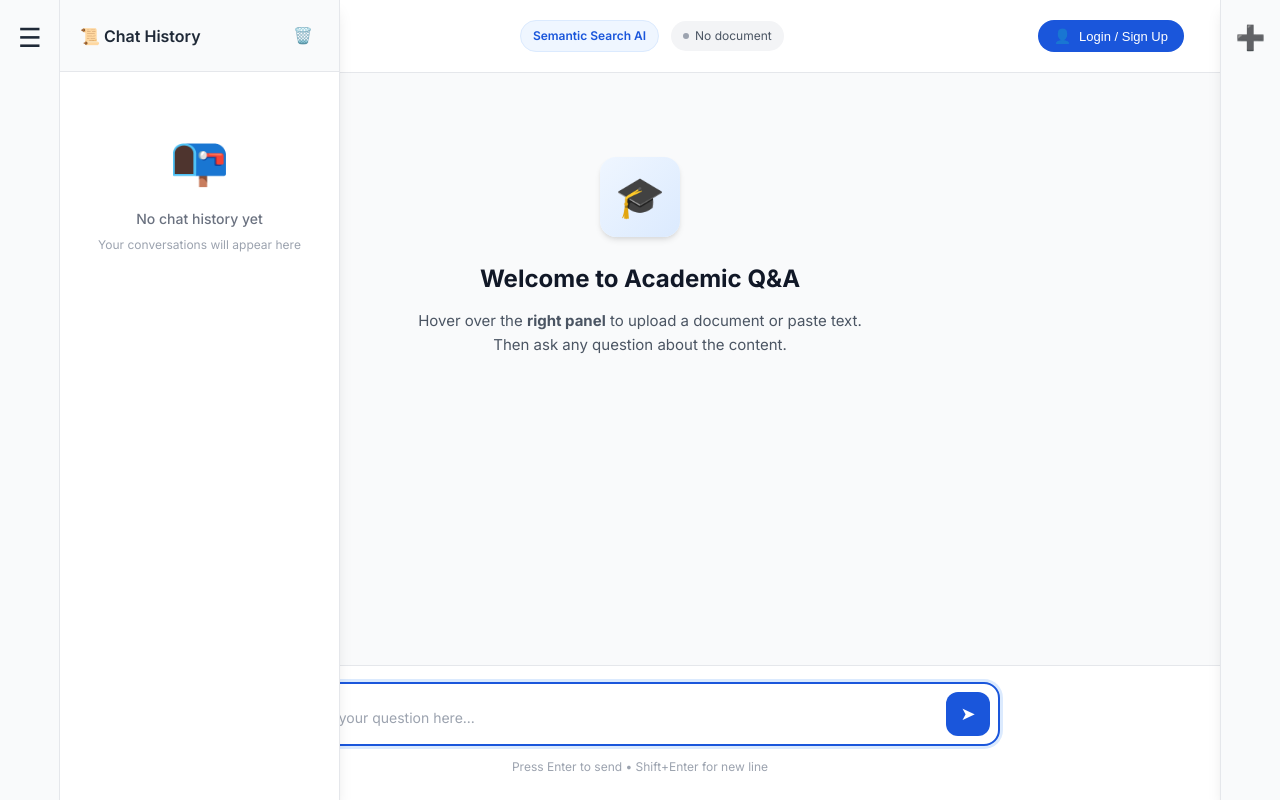
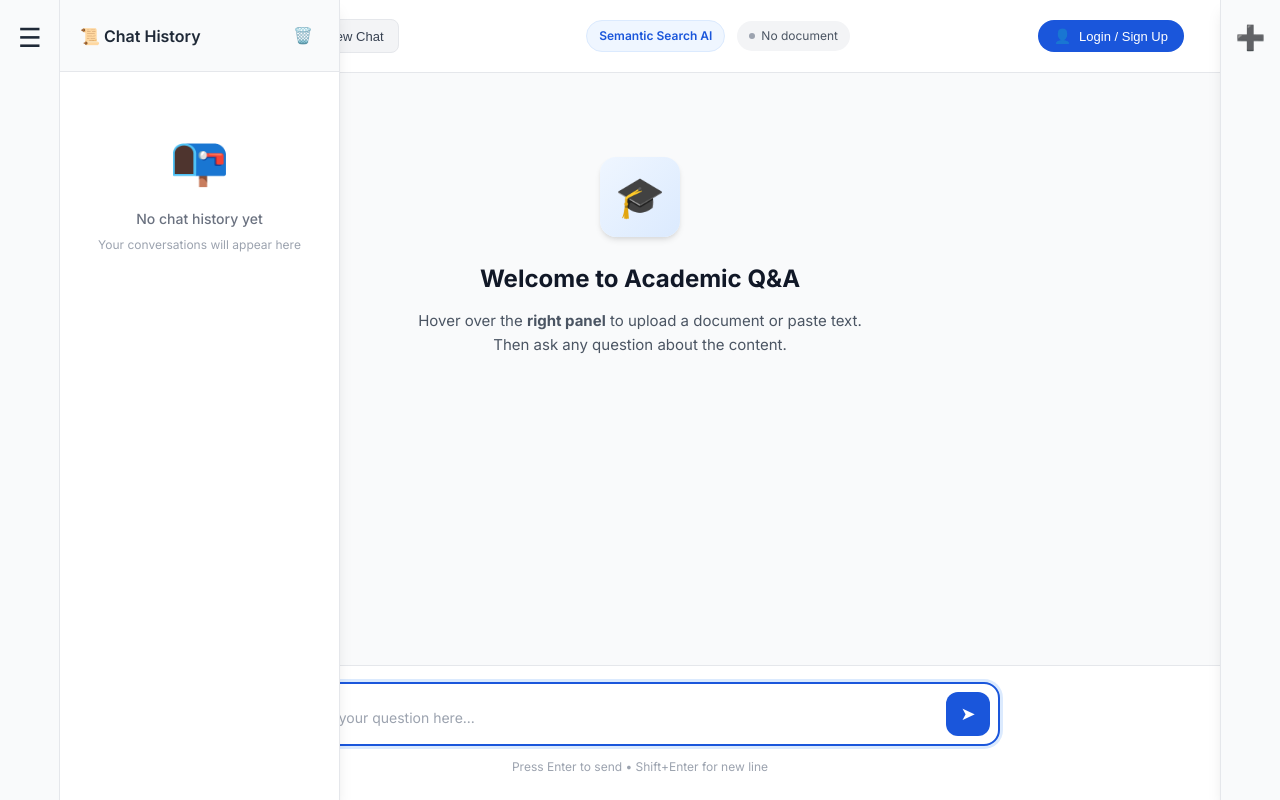
Before and after one commit to Sathvik-2004/Academic-QA-System, a Flask app: page / in a window 1280 px wide. Run offline with Flask 3, Linux system fonts and the light colour scheme; data that the repository does not hold is empty.

Commit message:
Added New Chat button, fixed text input training functionality

```diff
--- a/app.py
+++ b/app.py
@@ -697,8 +697,30 @@ def index():
 
 @app.route('/upload', methods=['POST'])
 def upload_file():
-    """Handle file upload and train the model on the document."""
+    """Handle file upload OR text input and train the model on the content."""
     try:
+        # Check if this is a JSON request with text content
+        if request.is_json:
+            data = request.get_json()
+            text = data.get('text', '').strip()
+
+            if not text:
+                return jsonify({'error': 'No text provided'}), 400
+
+            if len(text) < 50:
+                return jsonify({'error': 'Text is too short. Please provide at least 50 characters.'}), 400
+
+            # TRAIN the model on the pasted text
+            num_chunks = train_on_document(text, "Pasted Text")
+
+            return jsonify({
+                'success': True,
+                'text': text,
+                'filename': 'Pasted Text',
+                'message': f'Successfully trained on pasted text ({num_chunks} knowledge chunks created)'
+            })
+
+        # Otherwise, handle file upload
         if 'file' not in request.files:
             return jsonify({'error': 'No file provided'}), 400
 
--- a/static/script.js
+++ b/static/script.js
@@ -174,7 +174,7 @@ const AppState = {
 let historyPanel, uploadPanel, historyList, historyEmpty, clearHistory;
 let uploadArea, pdfInput, uploadedFile, fileName, removeFile;
 let contextInput, applyTextBtn, contextStatus, contextIndicator, contextText;
-let chatMessages, welcomeMessage, chatForm, questionInput, sendBtn, clearChat;
+let chatMessages, welcomeMessage, chatForm, questionInput, sendBtn, clearChat, newChatBtn;
 
 // Auth DOM Elements
 let authModal, closeAuthModalBtn, btnShowLogin;
@@ -207,6 +207,7 @@ function initDOMElements() {
     questionInput = document.getElementById('questionInput');
     sendBtn = document.getElementById('sendBtn');
     clearChat = document.getElementById('clearChat');
+    newChatBtn = document.getElementById('newChatBtn');
 
     // Auth DOM Elements
     authModal = document.getElementById('authModal');
@@ -391,6 +392,27 @@ function setupEventListeners() {
             welcomeMessage.style.display = 'block';
         }
         startNewSession();
+    });
+
+    // New Chat button (ChatGPT-style)
+    newChatBtn?.addEventListener('click', () => {
+        // Clear chat messages
+        if (chatMessages && welcomeMessage) {
+            chatMessages.innerHTML = '';
+            chatMessages.appendChild(welcomeMessage);
+            welcomeMessage.style.display = 'block';
+        }
+        // Reset context
+        updateContext('');
+        // Reset file upload UI
+        if (uploadedFile) uploadedFile.style.display = 'none';
+        if (uploadArea) uploadArea.style.display = 'block';
+        if (pdfInput) pdfInput.value = '';
+        if (contextInput) contextInput.value = '';
+        // Start fresh session
+        startNewSession('New Chat');
+        // Focus on question input
+        questionInput?.focus();
     });
 
     // Clear all history
--- a/static/style.css
+++ b/static/style.css
@@ -576,6 +576,43 @@ body {
     height: 40px;
     object-fit: contain;
     border-radius: var(--radius-md);
+}
+
+/* New Chat Button */
+.btn-new-chat {
+    display: flex;
+    align-items: center;
+    gap: 6px;
+    padding: 8px 14px;
+    margin-left: 12px;
+    background: var(--gray-100);
+    border: 1px solid var(--gray-200);
+    border-radius: var(--radius-md);
+    color: var(--gray-700);
+    font-size: 13px;
+    font-weight: 500;
+    cursor: pointer;
+    transition: all 0.2s ease;
+}
+
+.btn-new-chat:hover {
+    background: var(--primary);
+    color: white;
+    border-color: var(--primary);
+    transform: translateY(-1px);
+    box-shadow: 0 2px 8px rgba(37, 99, 235, 0.3);
+}
+
+.btn-new-chat:active {
+    transform: translateY(0);
+}
+
+.btn-new-chat .new-chat-icon {
+    font-size: 14px;
+}
+
+.btn-new-chat .new-chat-text {
+    font-weight: 500;
 }
 
 .header-brand .logo-icon {
--- a/templates/index.html
+++ b/templates/index.html
@@ -8,7 +8,7 @@
     <link rel="preconnect" href="https://fonts.googleapis.com">
     <link rel="preconnect" href="https://fonts.gstatic.com" crossorigin>
     <link href="https://fonts.googleapis.com/css2?family=Inter:wght@400;500;600;700&display=swap" rel="stylesheet">
-    <link rel="stylesheet" href="{{ url_for('static', filename='style.css') }}?v=10">
+    <link rel="stylesheet" href="{{ url_for('static', filename='style.css') }}?v=11">
 </head>
 <body>
     <div class="app-container">
@@ -39,6 +39,10 @@
                 <div class="header-brand">
                     <img src="{{ url_for('static', filename='Logo.png') }}" alt="Academic Q&A Logo" class="logo-image">
                     <h1>Academic Q&A</h1>
+                    <button class="btn-new-chat" id="newChatBtn" title="Start new chat">
+                        <span class="new-chat-icon">✏️</span>
+                        <span class="new-chat-text">New Chat</span>
+                    </button>
                 </div>
                 <div class="header-info">
                     <span class="model-badge">Semantic Search AI</span>
@@ -222,6 +226,6 @@
         </div>
     </div>
 
-    <script src="{{ url_for('static', filename='script.js') }}?v=10"></script>
+    <script src="{{ url_for('static', filename='script.js') }}?v=11"></script>
 </body>
 </html>
```
